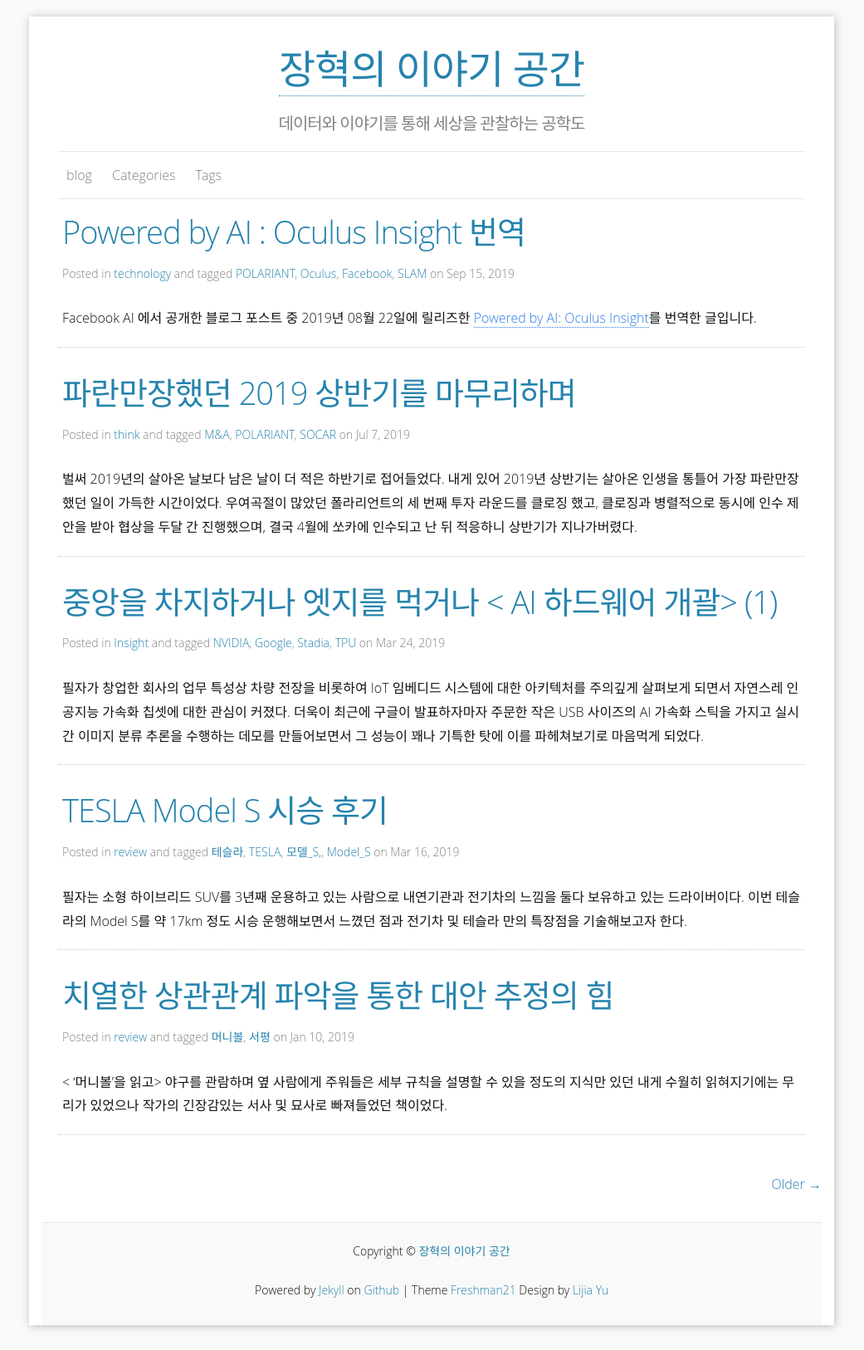
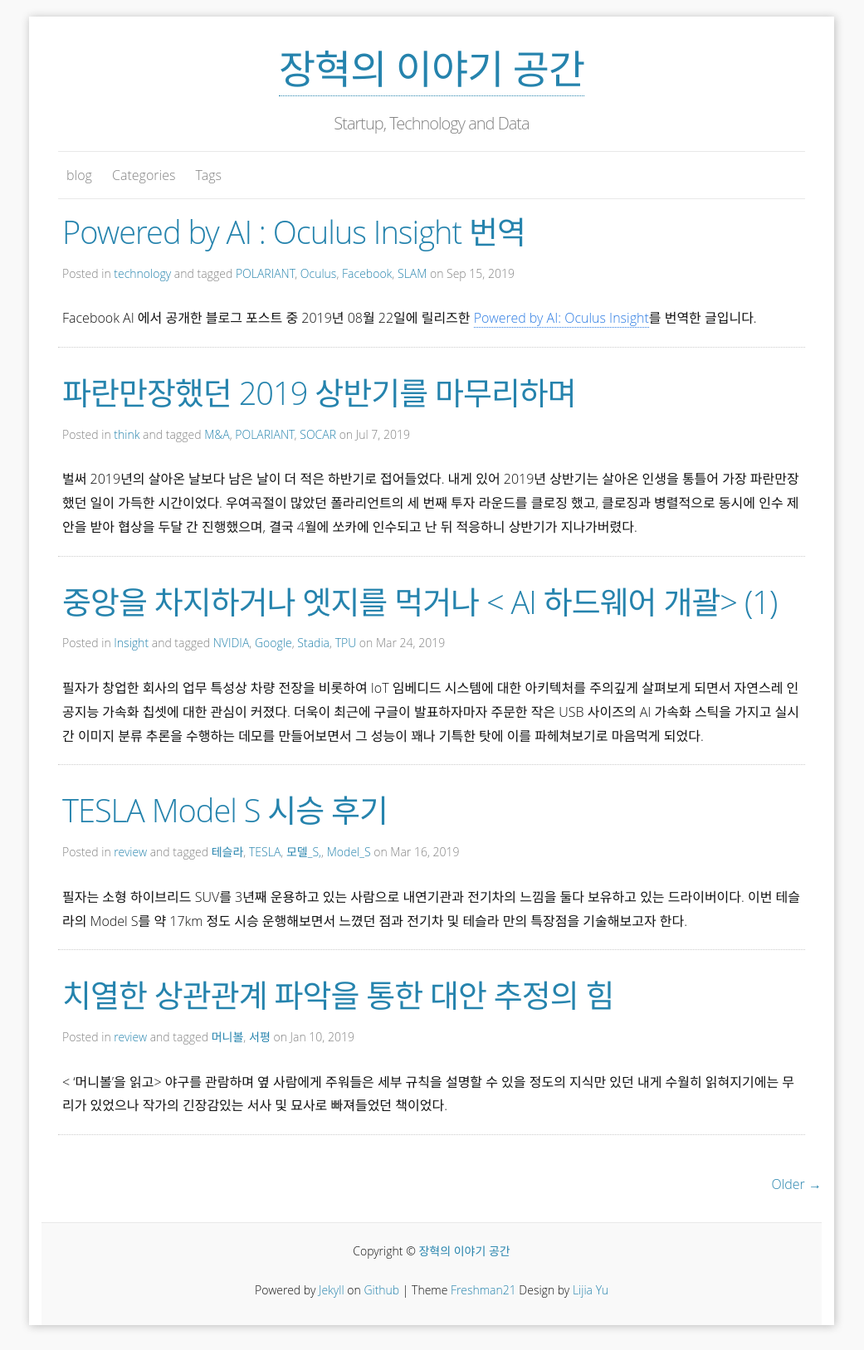
Before and after one commit to HyoukJang/HyoukJang.github.io, a Jekyll site: the page built from index.html, in a window 1280 px wide. Shown: the whole page at 83% size, without its empty margins (120-1161 px from the left). Built offline with Jekyll 4.4.1, drawn with Linux system fonts in a browser that asks for light colours; nearby versions of some CDN libraries; some web fonts are replaced; the list of posts is cut into pages by our own code.

Commit message:
update tagline

```diff
--- a/_config.yml
+++ b/_config.yml
@@ -1,7 +1,7 @@
 ### Site info:
 
 title : 장혁의 이야기 공간
-tagline: "데이터와 이야기를 통해 세상을 관찰하는 공학도"
+tagline: "Startup, Technology and Data"
 author: Andrew Hyouk JANG
 email: hyouk.a.jang@gmail.com
 description: "The blog of Hyouk JANG"
```
